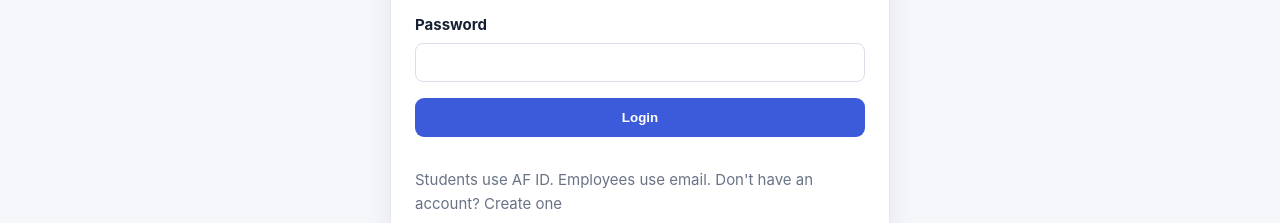
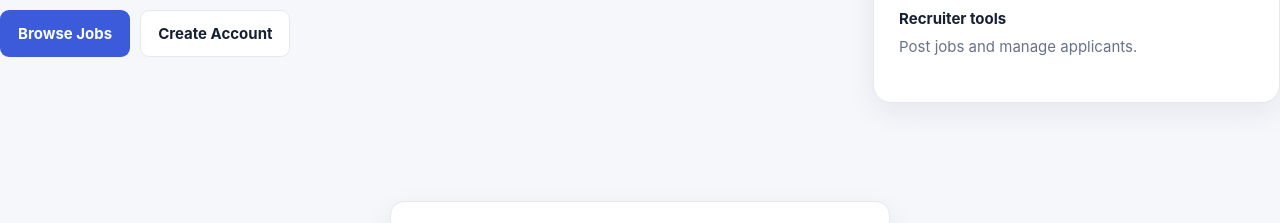
Before and after one commit to PavanKumarBollu/ANP-D7211, a plain HTML site: page JobPortalProject/index.html in a window 1280 px wide. Shown: the part 332-555 px from the top of the page. Drawn offline with Linux system fonts and the light colour scheme.

```diff
--- a/JobPortalProject/index.html
+++ b/JobPortalProject/index.html
@@ -27,7 +27,7 @@
 
    </header>
 <main class="container main">
-  <section id="page-home" class="page hidden">
+  <section id="page-home" class="page ">
     <div class="hero">
       <div>
         <span class="eyebrow">YOUR NEXT OPPORTUNITY</span>
```
